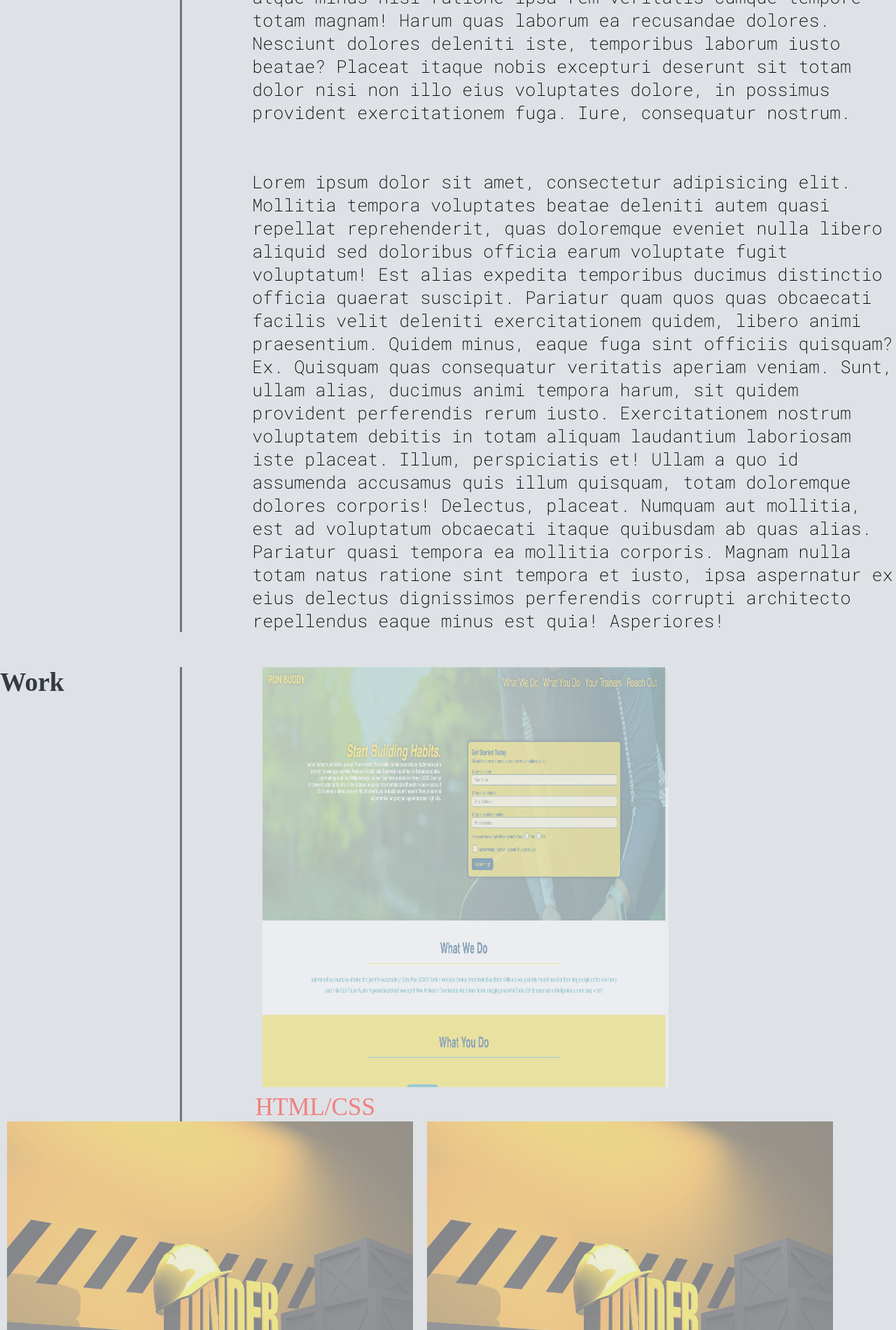
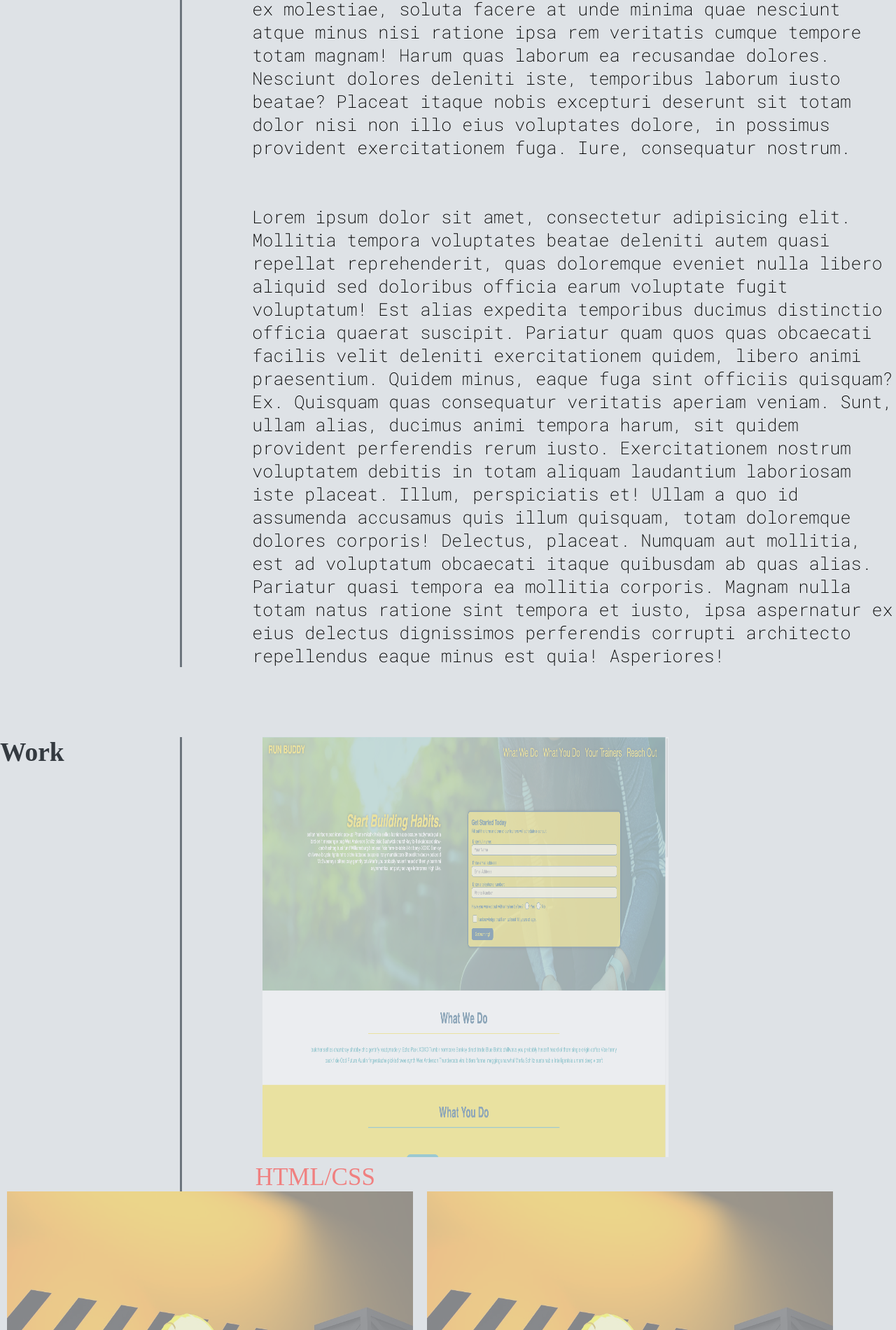
Before and after one commit to Guenterc94/Guenter.Castrillo-Portfolio, a plain HTML site: page index.html in a window 1280 px wide. Shown: the part 900-2800 px from the top of the page at 70% size. Drawn offline with Linux system fonts and the light colour scheme.

Commit message:
css changes

```diff
--- a/assets/styles.css
+++ b/assets/styles.css
@@ -71,7 +71,7 @@ header nav ul li a {
 }
 
 .about-me {
-    padding-top: 50px;
+    padding-top: 100px;
     font-size: 25px;
     display: flex;
 }
@@ -90,7 +90,7 @@ header nav ul li a {
 }
 
 .work{
-    padding-top: 50px;
+    padding-top: 100px;
     display: flex;
     flex-wrap: wrap;
     font-size: 25px;
```
